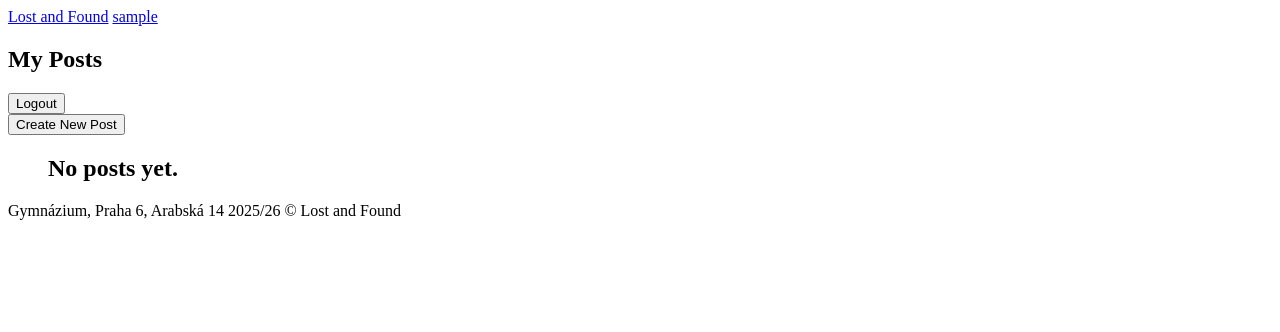
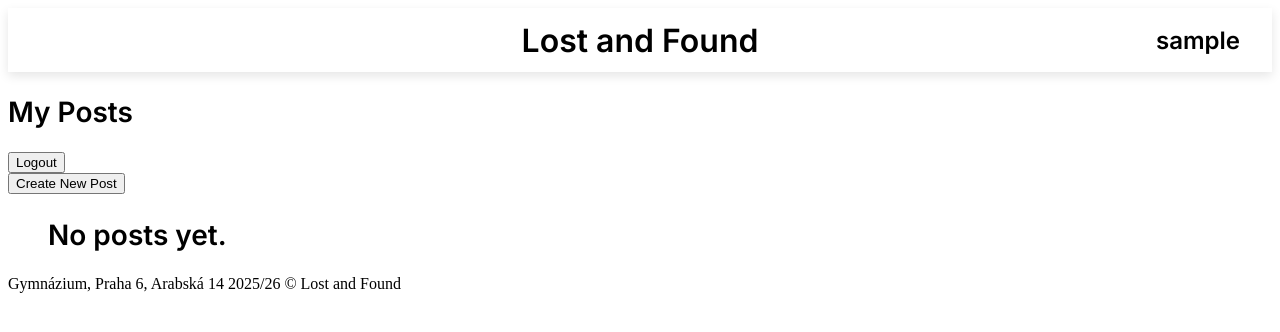
Before and after one commit to BrunoChvalkovsky/rocnikovy_projekt_lostandfound, a Django app: page /myposts/ in a window 1280 px wide. Shown: the top 332 px of the page. Run offline with Django 5.2, Linux system fonts and the light colour scheme; the visitor is signed in with stand-in values (Sample User, id 1); data that the repository does not hold is empty.

Commit message:
mark as solved and delete added, started with css

```diff
--- a/lostandfound/templates/project/base.html
+++ b/lostandfound/templates/project/base.html
@@ -8,12 +8,12 @@
     <title>{% block title %}Lost and Found{% endblock %}</title>
 
     <!--<script src="{% static 'project/js/base.js' %}"></script>-->
-    <!-- <link rel="stylesheet" href="{% static 'project/css/base.css' %}"> -->
+    <link rel="stylesheet" href="{% static 'project/css/base.css' %}">
 </head>
 <body>
     <header>
         <div class="header">
-            <a class="header" href="/">Lost and Found</a>
+            <a class="logo" href="/">Lost and Found</a>
             {% if user.is_authenticated %}
                 <a class="profile" href="{% url 'myposts' %}">{{ profile.name }}</a>
             {% else %}
--- a/lostandfound/templates/project/myposts.html
+++ b/lostandfound/templates/project/myposts.html
@@ -16,11 +16,12 @@
 <ul>
   {% for post in posts %}
     <div class="post-item">
-      <a href="{% url 'postdetails' post.id %}">{{ post.title }}</a>
-      <img src="{{ post.image.url }}" alt="{{ post.title }}">
-      {% if post.is_solved %}
-        (Solved)
-      {% endif %}
+      <a href="{% url 'postdetails' post.id %}">{{ post.title }}
+        <img src="{{ post.image.url }}" alt="{{ post.title }}">
+        {% if post.is_solved %}
+            (Solved)
+        {% endif %}
+        </a>
     </div>
   {% empty %}
     <h2>No posts yet.</h2>
--- a/lostandfound/views.py
+++ b/lostandfound/views.py
@@ -30,6 +30,16 @@ def postdetails(request, id):
         profile = request.user.profile
     else:
         profile = None
+    if request.method == "POST" and request.user == post.owner:
+        post.is_solved = not post.is_solved
+        post.save()
+        if "delete" in request.POST:
+            if post.image:
+                post.image.delete(save=False)
+            post.delete()
+            return redirect("myposts")
+
+        return redirect("postdetails", id=post.id)
     return render(request, 'project/postdetails.html',
                   {
                       'post': post,
--- a/project/settings.py
+++ b/project/settings.py
@@ -116,7 +116,10 @@ USE_TZ = True
 # Static files (CSS, JavaScript, Images)
 # https://docs.djangoproject.com/en/5.1/howto/static-files/
 
-STATIC_URL = 'static/'
+STATIC_URL = '/static/'
+STATICFILES_DIRS = [
+    BASE_DIR / "static",
+]
 
 # Default primary key field type
 # https://docs.djangoproject.com/en/5.1/ref/settings/#default-auto-field
--- /dev/null
+++ b/static/project/css/base.css
@@ -0,0 +1,42 @@
+@import url('https://fonts.googleapis.com/css2?family=Inter:wght@400;500;600&display=swap');
+
+a {
+    text-decoration: none;
+    color: inherit;
+}
+
+.header {
+    display: flex;
+    align-items: center;       /* center vertically */
+    justify-content: flex-start;
+    position: relative;        /* needed for absolute .logo */
+    background-color: white;
+    box-shadow: 0 4px 10px rgba(0, 0, 0, 0.1);
+    height: 8vh;
+    font: 600 1.5rem 'Inter', sans-serif;
+}
+
+.logo {
+    position: absolute;
+    left: 50%;
+    transform: translateX(-50%);
+    white-space: nowrap;
+    font-size: 4vh;
+}
+
+.login {
+    margin-left: auto;
+    margin-right: 2.5vw;
+    align-self: center;
+    color: darkblue;
+}
+
+.profile {
+    margin-left: auto;
+    margin-right: 2.5vw;
+    align-self: center;
+}
+
+h2 {
+    font: 600 3.5vh 'Inter', sans-serif;
+}
```
Also changed, not shown: lostandfound/templates/project/postdetails.html (+19 -5 lines), static/project/images/user-656565.svg (added).
